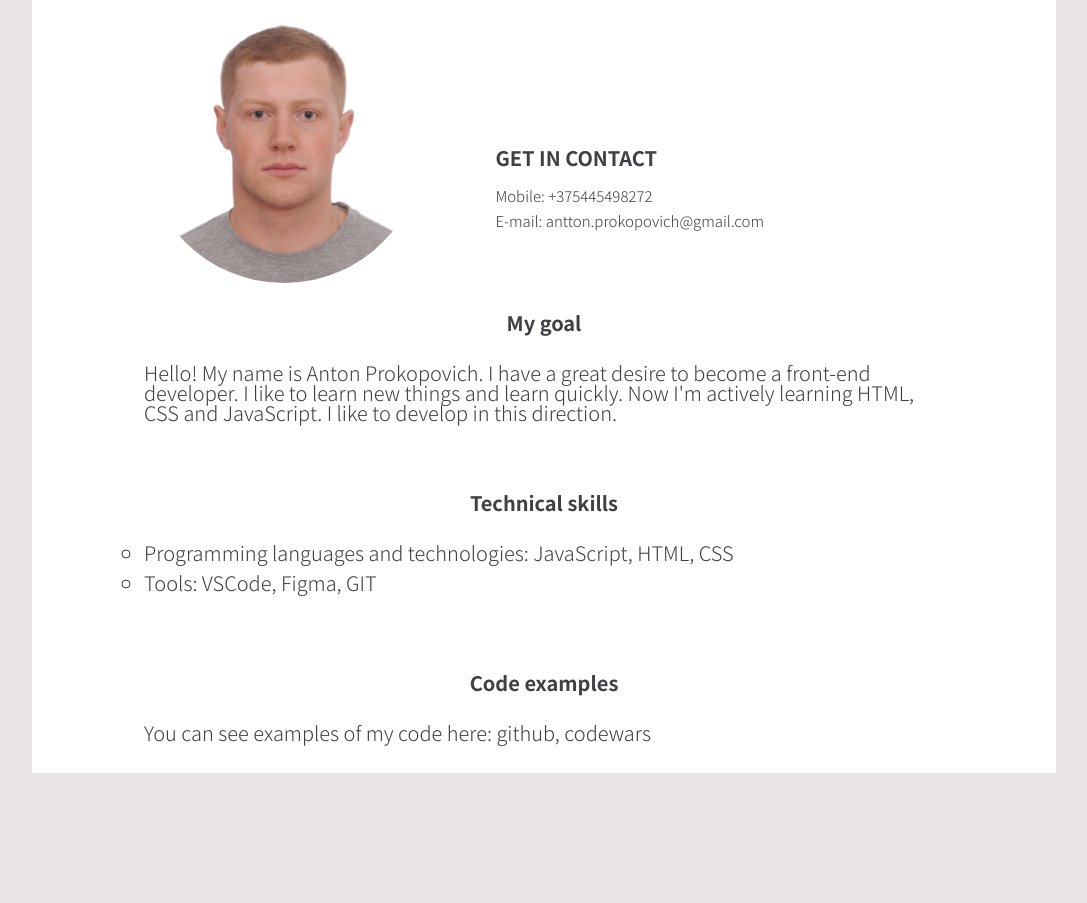
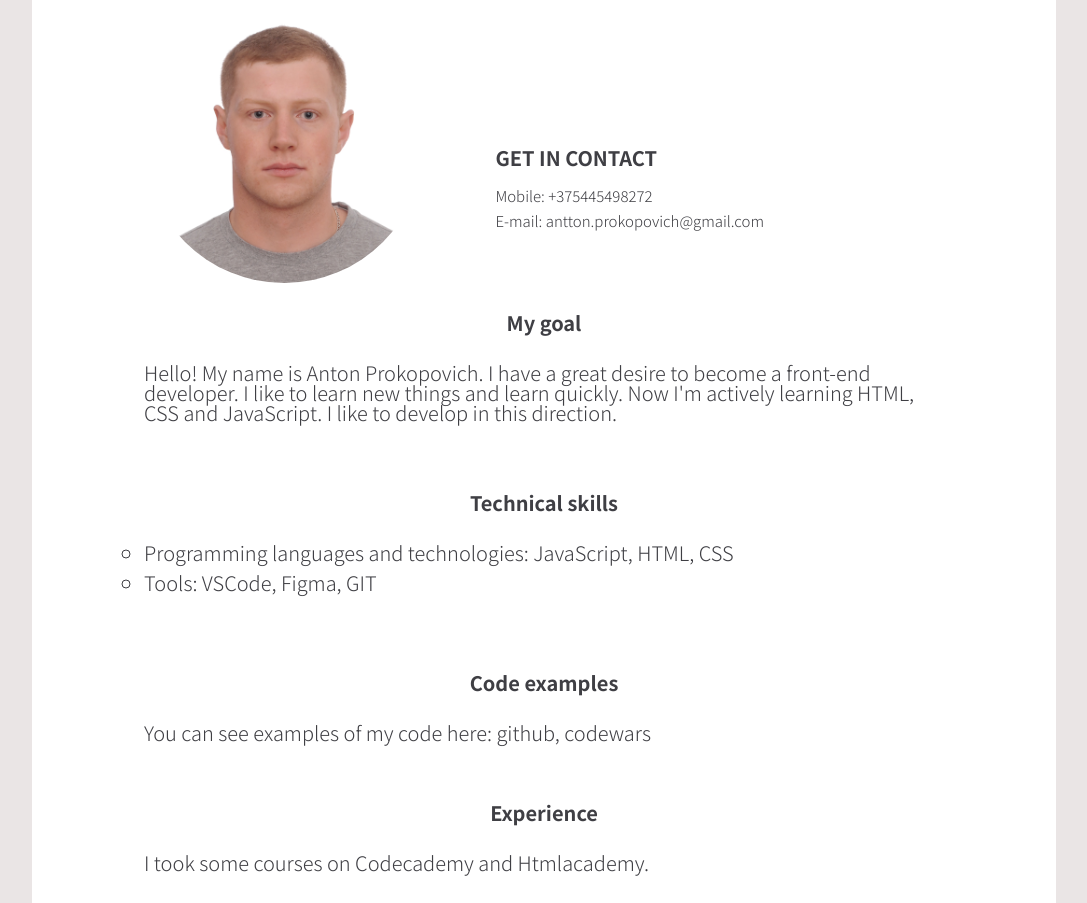
Before and after one commit to anton-prokopovich/rsschool-cv, a plain HTML site: page index.html in a window 1280 px wide. Shown: the part 230-1133 px from the top of the page, without its empty margins (96-1183 px from the left). Before the commit the page ends 1003 px from the top, so only its background shows below. Drawn offline with Linux system fonts and the light colour scheme.

Commit message:
feat: add information about experience

```diff
--- a/index.html
+++ b/index.html
@@ -50,6 +50,10 @@
         <h2>Code examples</h2>
         <p>You can see examples of my code here: <a href="https://github.com/anton-prokopovich">github</a>, <a href="https://www.codewars.com/users/anton-prokopovich">codewars</a></p>
       </section>
+      <section class="experience">
+        <h2>Experience</h2>
+        <p>I took some courses on Codecademy and Htmlacademy.</p>
+      </section>
     </div>
 
   </main>
--- a/style.css
+++ b/style.css
@@ -95,7 +95,8 @@ body {
 
 .goal h2,
 .skills h2,
-.examples h2 {
+.examples h2,
+.experience h2 {
   margin: 0 auto;
   font-size: 20px;
   font-weight: 700;
@@ -103,7 +104,8 @@ body {
 }
 
 .goal p,
-.examples p {
+.examples p,
+.experience p {
   font-size: 20px;
   font-weight: 300;
 }
@@ -128,7 +130,8 @@ body {
   margin-bottom: 10px;
 }
 
-.examples {
+.examples,
+.experience {
   display: flex;
   flex-direction: column;
   height: 100px;
```
